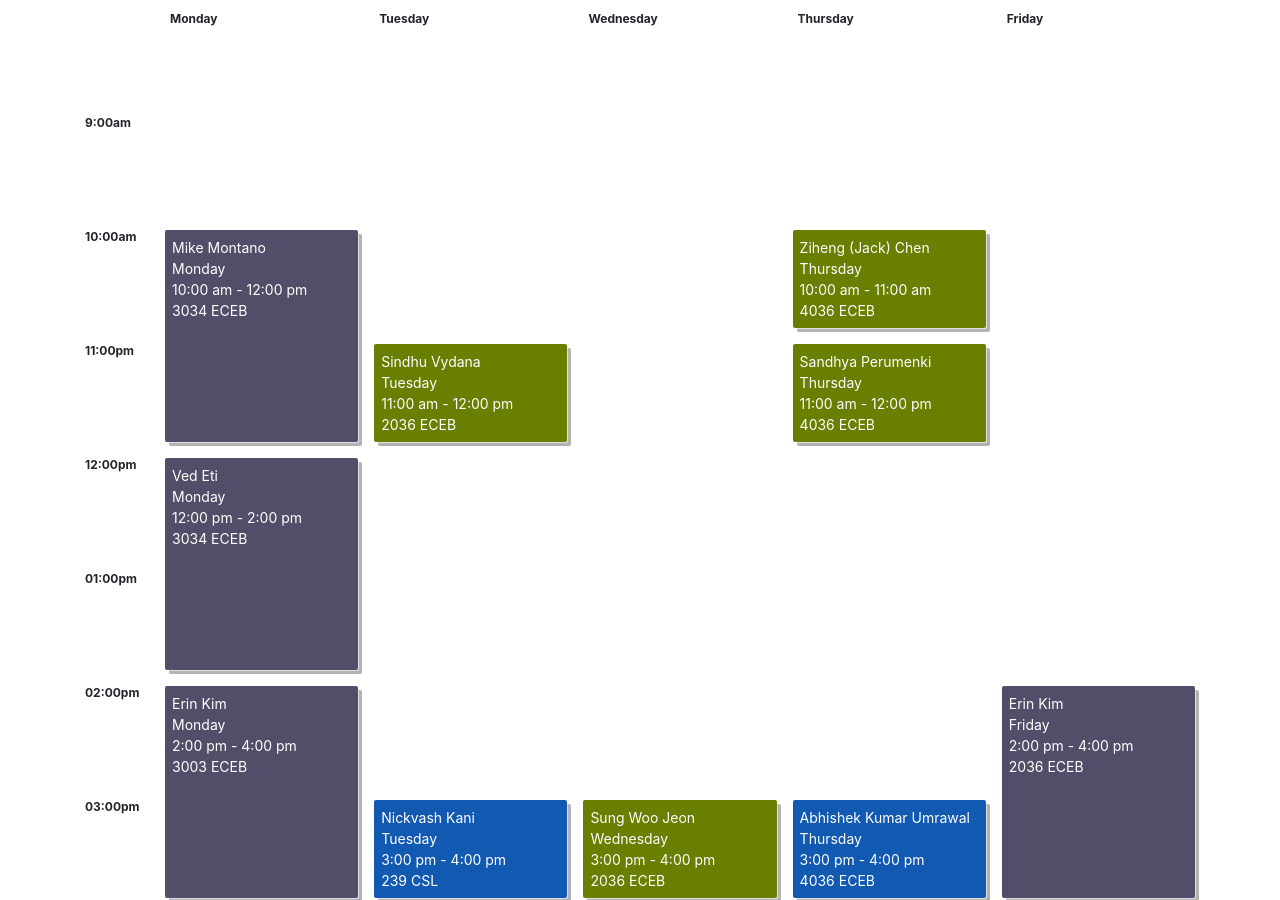
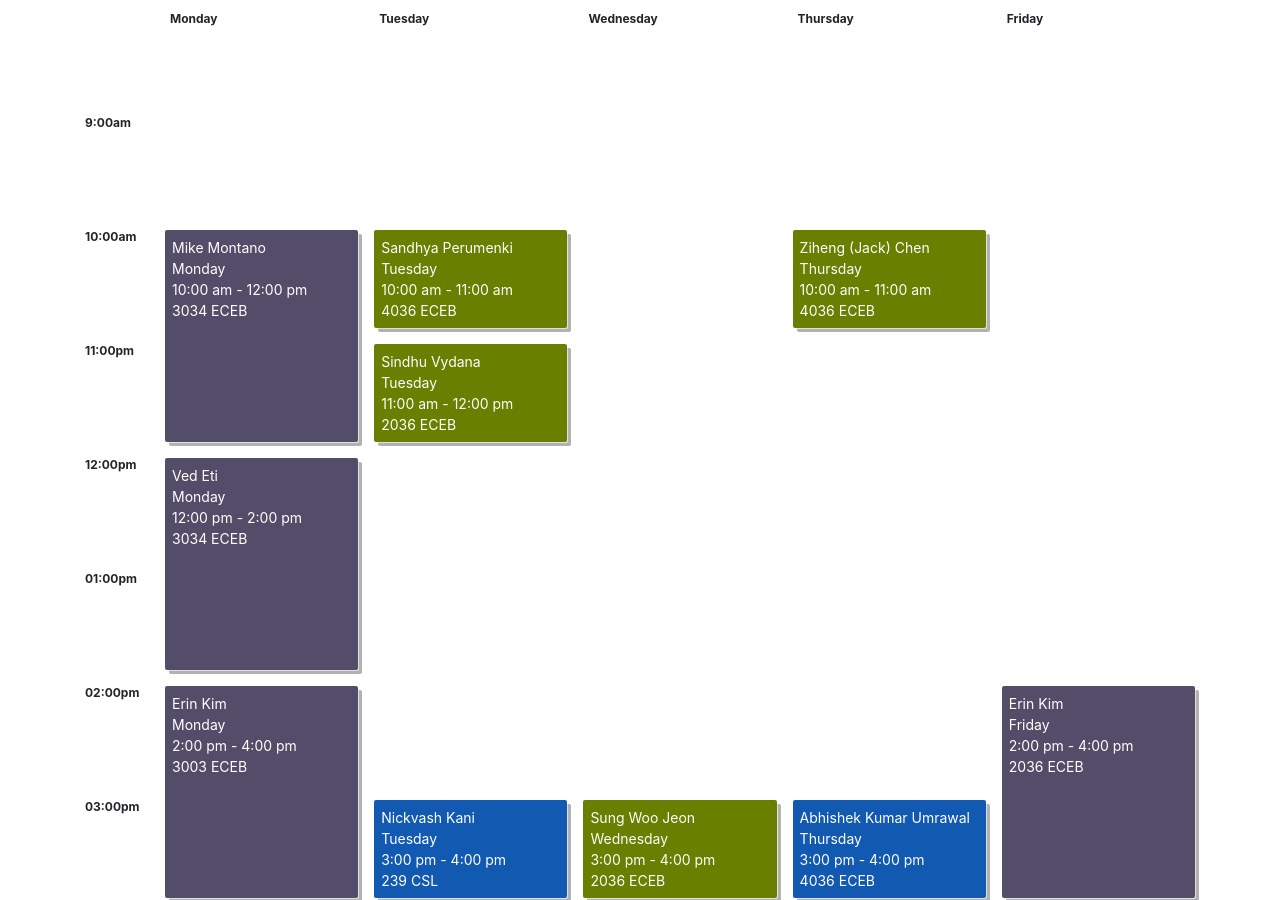
Before and after one commit to UIUC-ECE374B/su25, a Jekyll site: the page built from office_hours.md, in a window 1280 px wide and 900 px high, scrolled down 989 px. Built offline with Jekyll 4.4.1, drawn with Linux system fonts in a browser that asks for light colours.

Commit message:
Changing Sandhya's OH

```diff
--- a/_data/people.yml
+++ b/_data/people.yml
@@ -1,4 +1,4 @@
-23kani:
+kani:
     display_name: "Nickvash Kani"
     netid: kani
     webpage: "https://nickvashkani.com"
@@ -99,9 +99,9 @@ sandhya:
     bio: Graduate Teaching Assistant
     OHs:
       OH1:
-        time-start: "11:00"
-        time-end: "12:00"
-        day: Thursday
+        time-start: "10:00"
+        time-end: "11:00"
+        day: Tuesday
         location: 4036 ECEB
 
 sumedh:
```
